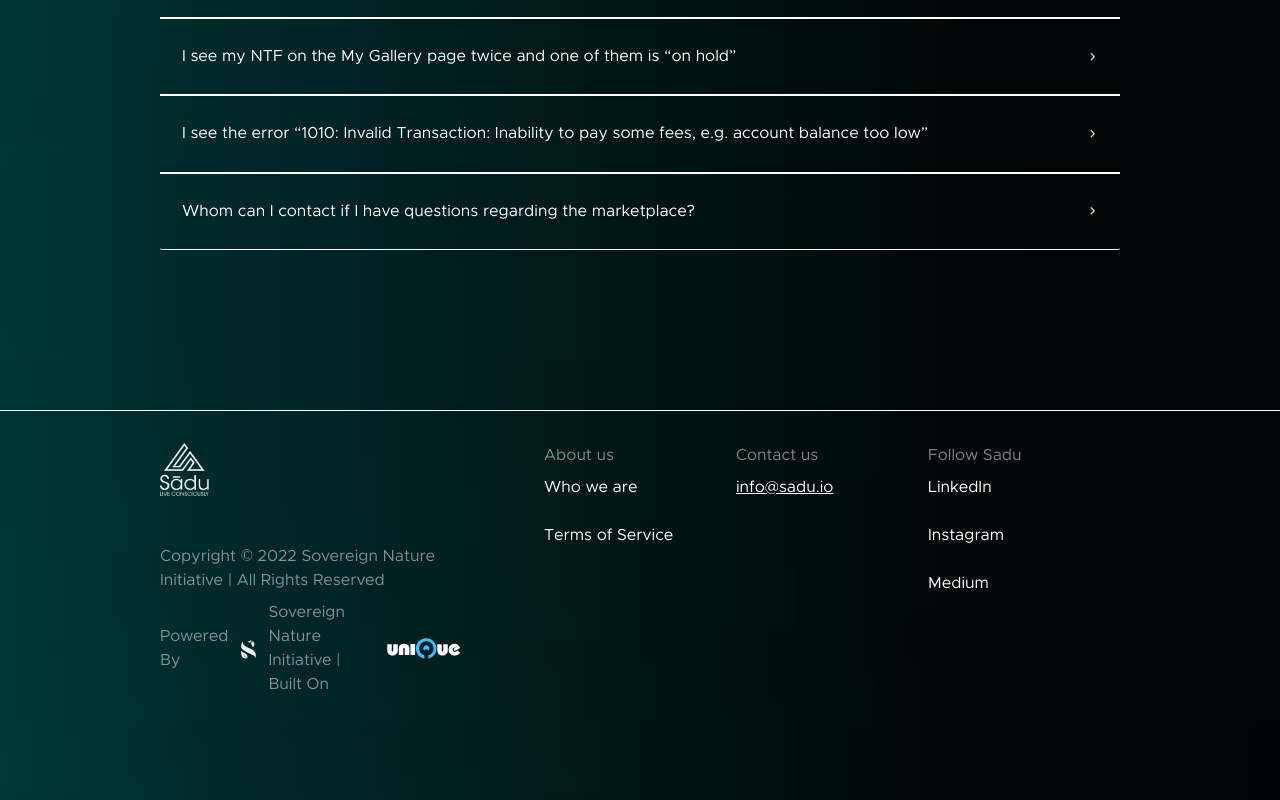
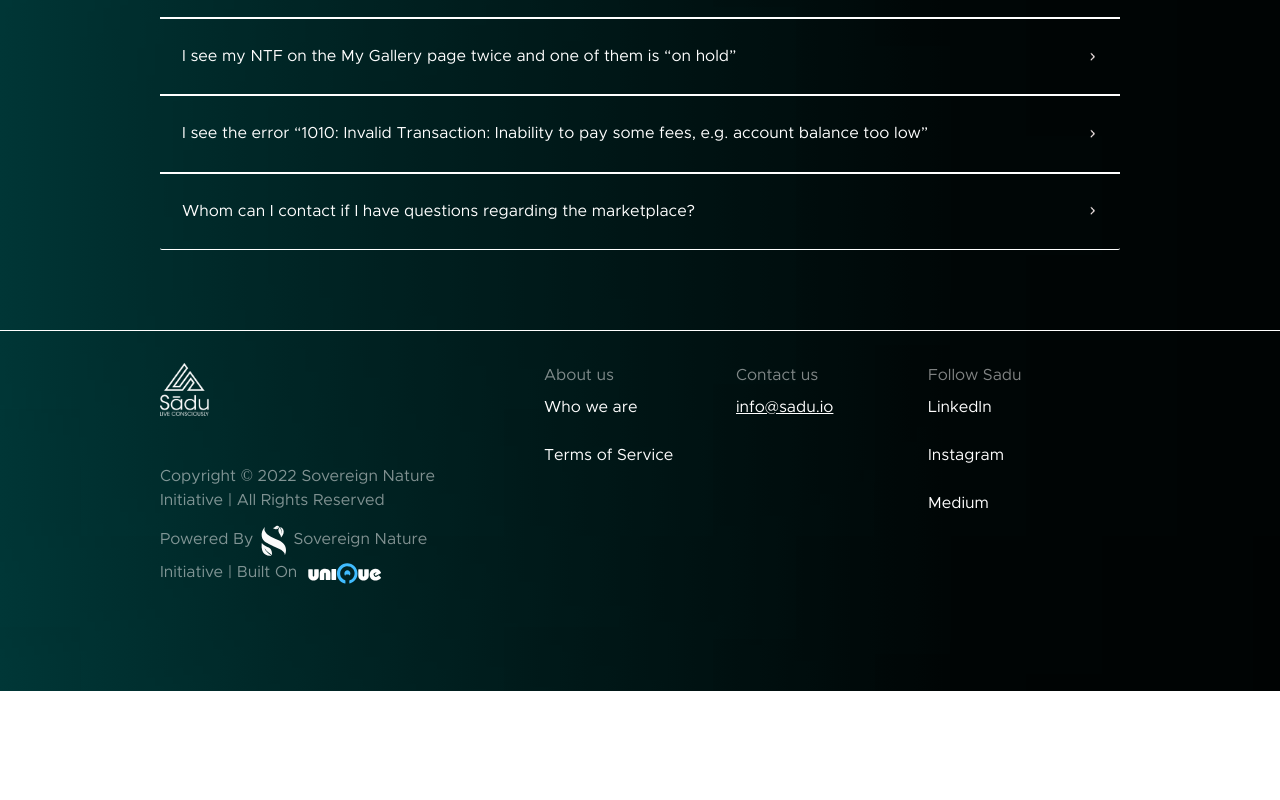
Before and after one commit to SovereignNature/sadu-landing, a React (Create React App) app: page / in a window 1280 px wide. Shown: the part 4379-5179 px from the top of the page. After the commit the page ends 5070 px from the top, so only its background shows below. Built offline with nearby package versions, Linux system fonts and the light colour scheme.

Commit message:
bugfix: Change links order

```diff
--- a/src/LandingPage.js
+++ b/src/LandingPage.js
@@ -245,9 +245,9 @@ function LandingPage(){
             <div className="footer__link">
                 <p>Follow Sadu</p>
                 <ul>
-                    <li><a href="https://brittanymsalas.medium.com/" target="_blank">LinkedIn</a></li>
+                    <li><a href="https://www.linkedin.com/company/s%C4%81du/" target="_blank">LinkedIn</a></li>
                     <li><a href="https://www.instagram.com/sadu_app/" target="_blank">Instagram</a></li>
-                    <li><a href="https://www.linkedin.com/company/s%C4%81du/" target="_blank">Medium</a></li>
+                    <li><a href="https://brittanymsalas.medium.com/" target="_blank">Medium</a></li>
                 </ul>
             </div>
         </footer>
--- a/src/index.css
+++ b/src/index.css
@@ -410,8 +410,8 @@ body {
   font-family: 'Metropolis';
   color: #fff;
   width: 100%;
-  margin-top: 10rem;
-  margin-bottom: 10rem;
+  padding-top: 10rem;
+  padding-bottom: 10rem;
   text-align: center;
 }
 
@@ -431,10 +431,8 @@ body {
 }
 
 .footer .footer__logo .poweredBy .sni-brand {
-  width: 3rem;
-  height: 3rem;
-  margin-left: 1rem;
-  margin-right: 1rem;
+  width: 5rem;
+  height: 5rem;
 }
 .footer .footer__logo .poweredBy .unique {
   margin-left: 1rem;
@@ -658,11 +656,6 @@ body {
     margin-bottom: 6rem;
   }
 
-  .footer .footer__logo .poweredBy {
-    display: flex;
-    align-items: center;
-  }
-
 
   .footer .footer__link {
     border: none;
```
